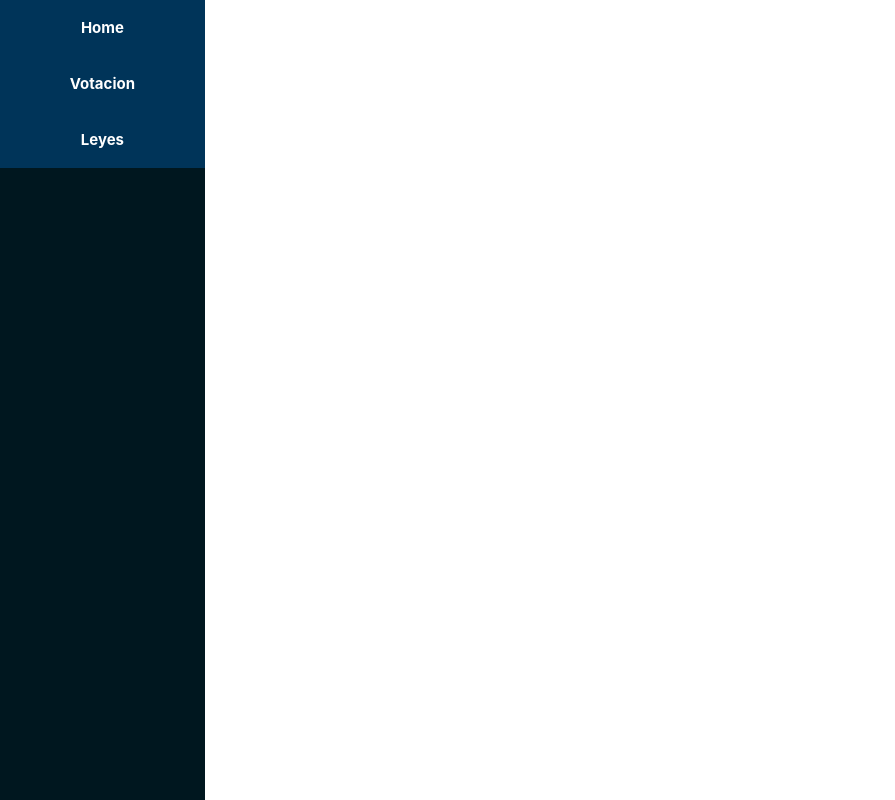
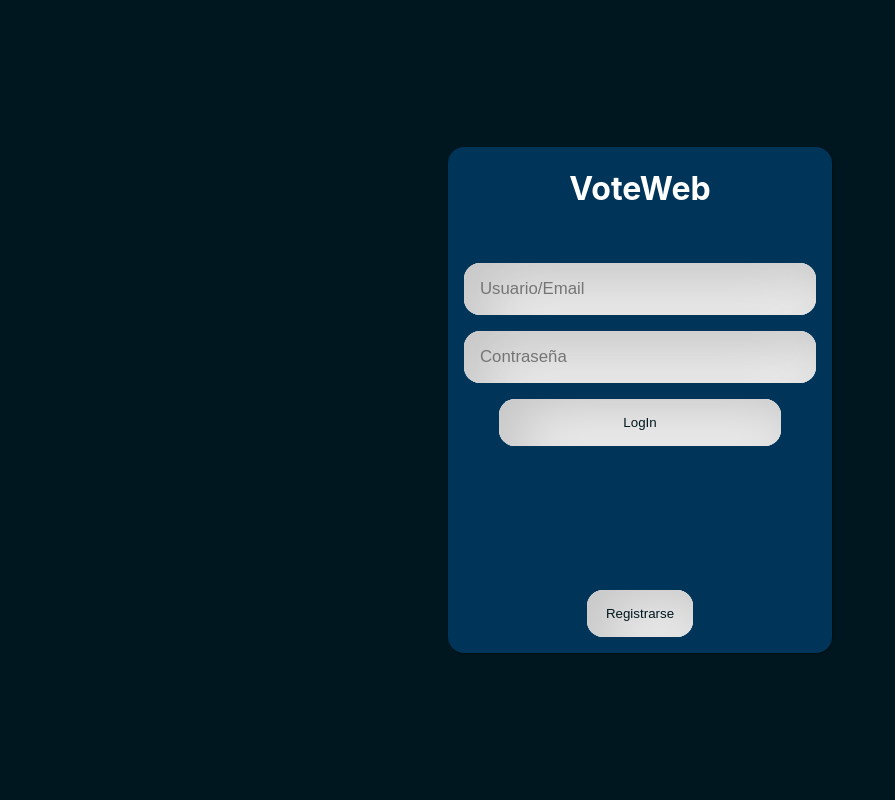
Before and after one commit to papiricoh/voteWeb, a Vue app: page /logIn in a window 1280 px wide. Before the commit this address had no page. Shown: the whole page, without its empty margins (0-895 px from the left). Built offline with nearby package versions, Linux system fonts and the light colour scheme; a web font is replaced by a local one; what highcharts-vue would draw is missing.

Commit message:
Add LogInView component and update routing to include login functionality

```diff
--- a/src/router/index.js
+++ b/src/router/index.js
@@ -1,6 +1,7 @@
 import { createRouter, createWebHistory } from 'vue-router'
 import VoteView from '../views/VoteView.vue'
 import LawsView from '../views/LawsView.vue'
+import LogInView from '@/views/LogInView.vue'
 
 const router = createRouter({
   history: createWebHistory(import.meta.env.BASE_URL),
@@ -15,6 +16,11 @@ const router = createRouter({
       name: 'laws',
       component: LawsView,
     },
+    {
+      path: '/logIn',
+      name: 'logIn',
+      component: LogInView,
+    },
   ],
 })
 
--- /dev/null
+++ b/src/views/LogInView.vue
@@ -0,0 +1,132 @@
+<script setup>
+
+</script>
+
+<script>
+  export default {
+    data() {
+      return {
+        loginMode: true,
+      };
+    },
+    methods: {
+
+    },
+  };
+</script>
+
+<template>
+  <main>
+    <div v-if="loginMode" class="login_c">
+      <div class="login_header">
+        <div class="login_title">VoteWeb</div>
+        <input type="text" placeholder="Usuario/Email">
+        <input type="password" placeholder="Contraseña">
+        <button>LogIn</button>
+      </div>
+      <button class="register_button" @click="loginMode = false">Registrarse</button>
+
+    </div>
+    <div v-else class="login_c">
+      <div class="login_header">
+        <div class="login_title">VoteWeb</div>
+        <input type="text" placeholder="Usuario/Email">
+        <input type="text" placeholder="Nombre">
+        <input type="text" placeholder="Apellidos">
+        <input type="password" placeholder="Contraseña">
+        <button>Registrarse</button>
+      </div>
+      <button class="register_button" @click="loginMode = true">Acceder</button>
+
+    </div>
+
+  </main>
+</template>
+
+<style scoped>
+main {
+  position: fixed;
+  top: 0;
+  z-index: 1;
+  left: 0;
+  background-color: var(--rich-black);
+  width: 100vw;
+  height: 100vh;
+  display: flex;
+  justify-content: center;
+  align-items: center;
+}
+
+.login_c {
+  display: flex;
+  flex-direction: column;
+  gap: 1rem;
+  justify-content: space-between;
+  padding: 1rem;
+  box-sizing: border-box;
+  background-color: var(--prussian-blue);
+  border-radius: 1rem;
+  box-shadow: 1px 1px 1px 1px rgba(0, 0, 0, .2);
+  width: 30vw;
+  min-height: 50vh;
+
+}
+
+.login_header {
+  display: flex;
+  flex-direction: column;
+  gap: 1rem;
+}
+input {
+  border: none;
+  padding: 1rem;
+  border-radius: 1rem;
+  background: #e8e8e8;
+  box-shadow: inset 20px 20px 60px #c5c5c5,
+  inset -20px -20px 60px #ffffff;
+  transition: 0.3s;
+  font-size: 1.05rem;
+}
+
+input:focus {
+  outline-color: #e8e8e8;
+  background: #e8e8e8;
+  box-shadow: inset 20px 20px 60px #c5c5c5,
+  inset -20px -20px 60px #ffffff;
+  transition: 0.3s;
+}
+
+button {
+  padding: 1rem;
+  border: none;
+  border-radius: 1rem;
+  background-color: var(--white);
+  color: var(--rich-black);
+  box-shadow: inset 20px 20px 60px #c5c5c5,
+  inset -20px -20px 60px #ffffff;
+  cursor: pointer;
+  transition: .4s;
+  width: 80%;
+  align-self: center;
+}
+button:hover {
+  transform: scale(1.05);
+}
+button:active {
+  transform: scale(.95);
+}
+
+.login_title {
+  font-size: 2rem;
+  font-weight: bold;
+  text-align: center;
+  color: var(--white);
+  margin-bottom: 2rem;
+}
+
+.register_button {
+  width: 30%;
+  margin-top: 8rem;
+}
+
+</style>
```
